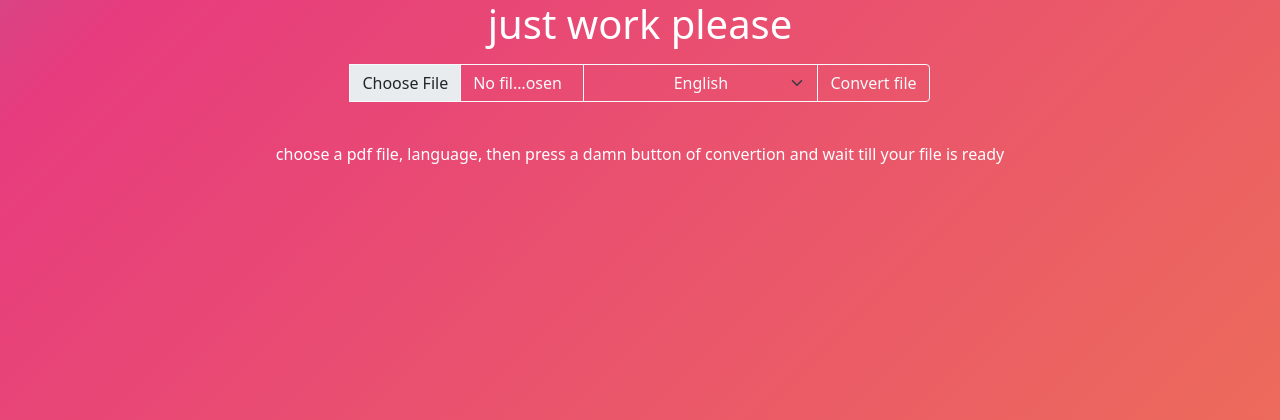
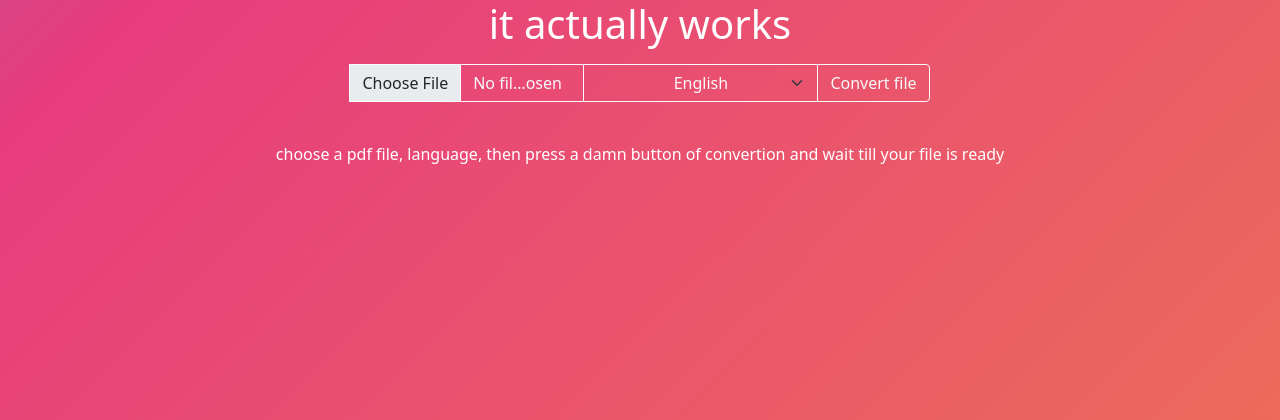
Before and after one commit to An-Sk/ocr_pdf, a Django app: page / in a window 1280 px wide. Shown: the top 420 px of the page. Run offline with Django 3.2, Linux system fonts and the light colour scheme; some libraries are stand-ins or nearby versions.

Commit message:
Update convertor.html

```diff
--- a/pdf_ocr/convertor/templates/convertor/convertor.html
+++ b/pdf_ocr/convertor/templates/convertor/convertor.html
@@ -13,7 +13,7 @@
 
 
 	<div class="d-flex flex-column justify-content-center align-items-center">
-        <h1 class="fw-light text-white ">just work please</h1>
+        <h1 class="fw-light text-white ">it actually works</h1>
 		<div class="btn-group mt-2 mb-4" role="group" aria-label="actionButtons">
 			<form method="post" enctype="multipart/form-data">
                 <div class="input-group">
```
